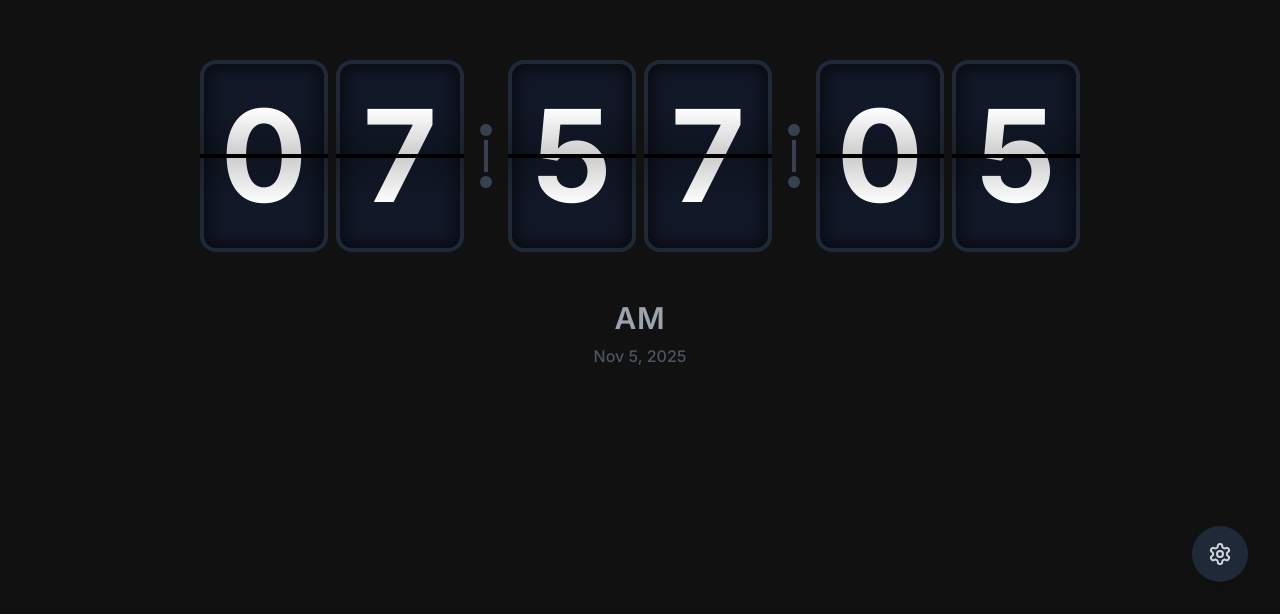
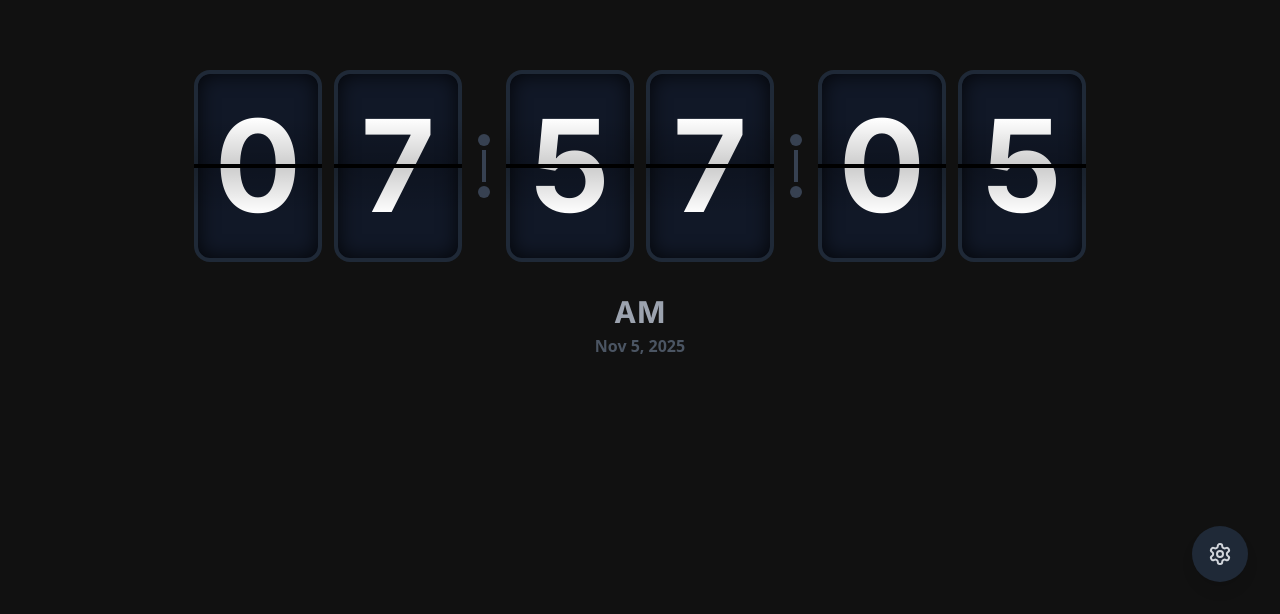
Before and after one commit to codewithdhruba01/FlipClock, a Next.js app: page / in a window 1280 px wide. Shown: the part 186-800 px from the top of the page. Built offline with nearby package versions, Linux system fonts and the light colour scheme.

Commit message:
update spaceing

```diff
--- a/components/FlipClock.tsx
+++ b/components/FlipClock.tsx
@@ -108,7 +108,7 @@ export default function FlipClock() {
         >
           {/* Clock Digits */}
           <div className="flex items-center justify-center gap-0">
-            <div className="flex gap-1 sm:gap-2">
+            <div className="flex gap-1 sm:gap-3">
               <FlipDigit value={hours[0]} theme={theme} />
               <FlipDigit value={hours[1]} theme={theme} />
             </div>
@@ -125,7 +125,7 @@ export default function FlipClock() {
               />
             </div>
 
-            <div className="flex gap-1 sm:gap-2">
+            <div className="flex gap-1 sm:gap-3">
               <FlipDigit value={minutes[0]} theme={theme} />
               <FlipDigit value={minutes[1]} theme={theme} />
             </div>
@@ -142,23 +142,23 @@ export default function FlipClock() {
               />
             </div>
 
-            <div className="flex gap-1 sm:gap-2">
+            <div className="flex gap-1 sm:gap-3">
               <FlipDigit value={seconds[0]} theme={theme} />
               <FlipDigit value={seconds[1]} theme={theme} />
             </div>
           </div>
 
           {/* Period + Date Centered */}
-          <div className="flex flex-col items-center mt-6">
+          <div className="flex flex-col items-center mt-3 sm:mt-2">
             <div
-              className={`text-2xl sm:text-3xl font-semibold tracking-wide ${
+              className={`text-2xl sm:text-3xl font-bold tracking-wide ${
                 theme === 'dark' ? 'text-gray-400' : 'text-gray-600'
               }`}
             >
               {period}
             </div>
             <div
-              className={`text-sm sm:text-base font-medium mt-2 ${
+              className={`text-sm sm:text-base font-sans font-bold mt-1 sm:mt-1 ${
                 theme === 'dark' ? 'text-gray-600' : 'text-gray-500'
               }`}
             >
@@ -193,7 +193,7 @@ export default function FlipClock() {
         onClockSizeChange={handleClockSizeChange}
         isFullscreen={isFullscreen}
         onToggleFullscreen={toggleFullscreen}
-        onOpenStopwatch={() => router.push('/stopwatch')} // 👈 Added handler
+        onOpenStopwatch={() => router.push('/stopwatch')}
       />
     </div>
   );
```
